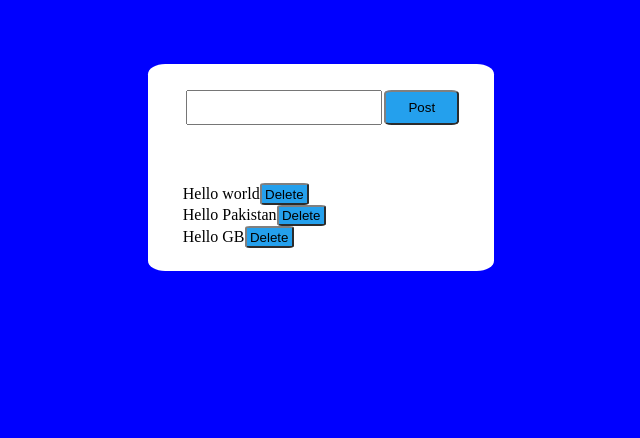
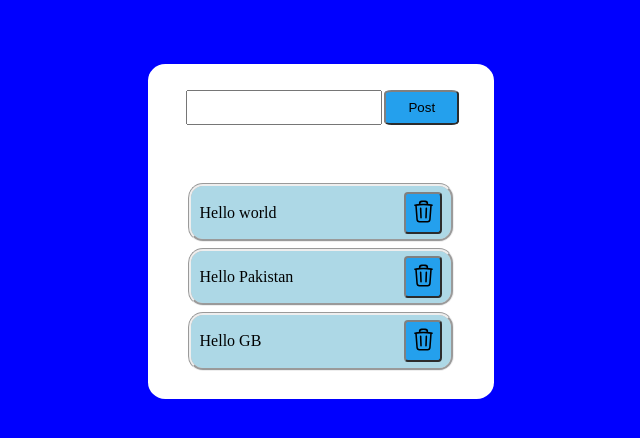
Before and after one commit to alinauman02/to-do-list-app, a React (Create React App) app in the folder frontend/: page / in a window 1280 px wide. Shown: the top 438 px of the page, without its empty margins (319-959 px from the left). Built offline with nearby package versions, Linux system fonts and the light colour scheme.

Commit message:
update td and tr

```diff
--- a/frontend/src/components/TodoListItem.tsx
+++ b/frontend/src/components/TodoListItem.tsx
@@ -1,14 +1,11 @@
-import React from "react";
-
+import { IconDelete } from "./Icons/IconDelete";
 export default function TodoListItem(props: any) {
   return (
-    <tr>
-      <td>
-        <p>{props.todo.description}</p>
-      </td>
-      <td>
-        <button>Delete</button>
-      </td>
-    </tr>
+    <div className="list-item flex-container">
+      <p className="list-item-p">{props.todo.description}</p>
+      <button className="button-icon">
+        <IconDelete />
+      </button>
+    </div>
   );
 }
```
